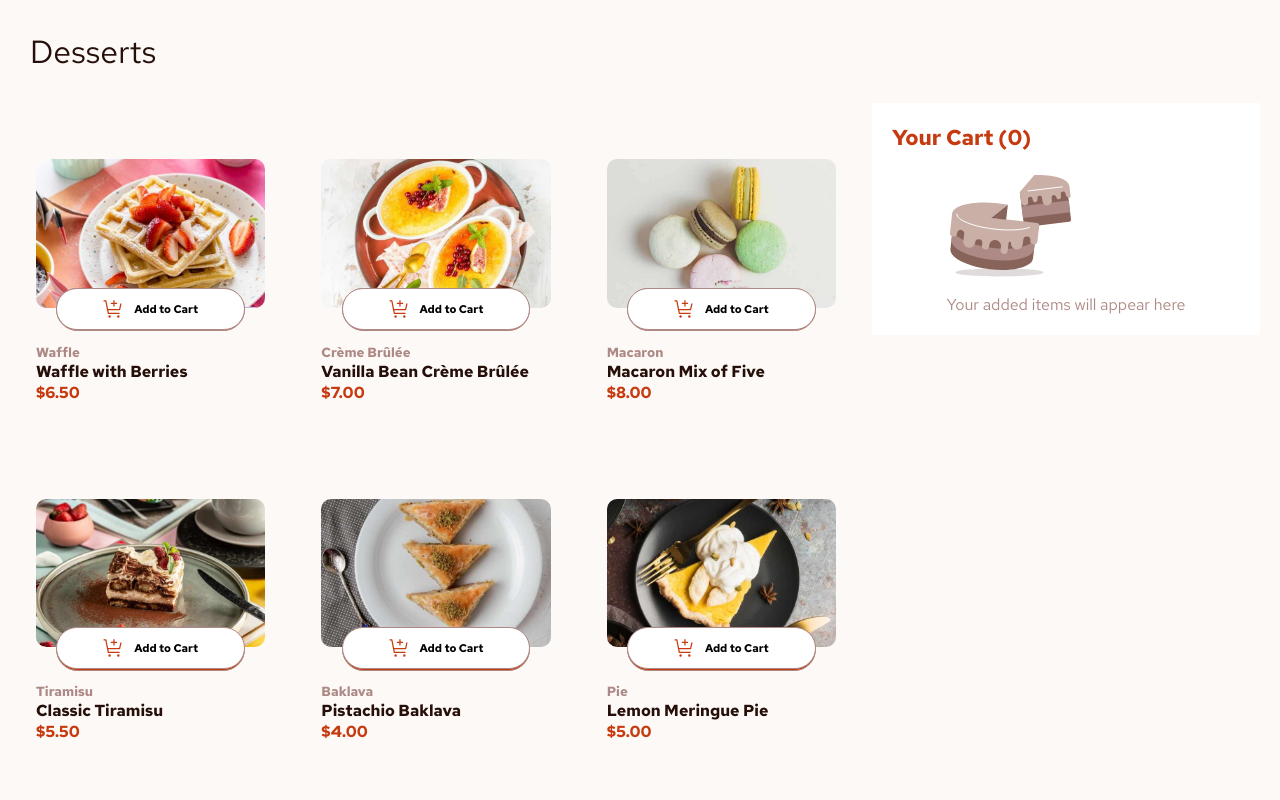
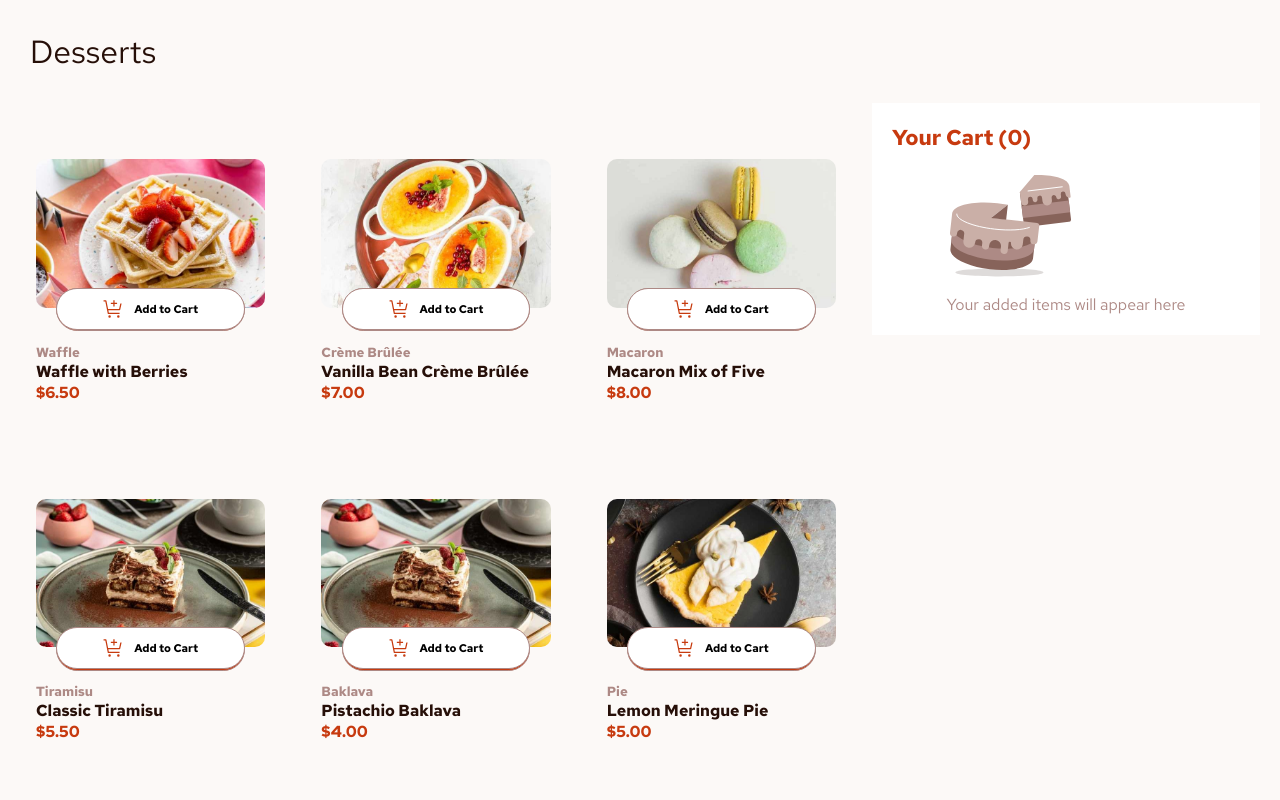
Before and after one commit to BentumYaw001/FrontendMentorProductList, a React (Vite) app: page / in a window 1280 px wide. Shown: the top 800 px of the page. Built offline with nearby package versions, Linux system fonts and the light colour scheme.

Commit message:
all images refactored

```diff
--- a/src/App.jsx
+++ b/src/App.jsx
@@ -5,7 +5,7 @@ import { useStore } from "./componets/FoodDisplay";
 import { Checklist2 } from "./componets/FoodDisplay";
 import Modal from "./componets/Modal";
 import { useTriggerStore } from "./componets/TriggerMechanism";
-import CarbonNeutral from "assets/images/icon-carbon-neutral.svg";
+import CarbonNeutral from "/assets/images/icon-carbon-neutral.svg";
 
 function App() {
   const arr = useStore((state) => state.customerChoices);
--- a/src/componets/FoodData.jsx
+++ b/src/componets/FoodData.jsx
@@ -1,8 +1,28 @@
+import image1 from "/assets/images/image-waffle-mobile.jpg";
+import image2 from "/assets/images/image-creme-brulee-mobile.jpg";
+import image3 from "/assets/images/image-macaron-mobile.jpg";
+import image4 from "/assets/images/image-tiramisu-mobile.jpg";
+import image5 from "/assets/images/image-tiramisu-mobile.jpg";
+import image6 from "/assets/images/image-meringue-mobile.jpg";
+import image7 from "/assets/images/image-cake-mobile.jpg";
+import image8 from "/assets/images/image-brownie-mobile.jpg";
+import image9 from "/assets/images/image-panna-cotta-mobile.jpg";
+
+import imagethumbnail1 from "/assets/images/image-waffle-thumbnail.jpg";
+import imagethumbnail2 from "/assets/images/image-creme-brulee-thumbnail.jpg";
+import imagethumbnail3 from "/assets/images/image-macaron-thumbnail.jpg";
+import imagethumbnail4 from "/assets/images/image-tiramisu-thumbnail.jpg";
+import imagethumbnail5 from "/assets/images/image-tiramisu-thumbnail.jpg";
+import imagethumbnail6 from "/assets/images/image-meringue-thumbnail.jpg";
+import imagethumbnail7 from "/assets/images/image-cake-thumbnail.jpg";
+import imagethumbnail8 from "/assets/images/image-brownie-thumbnail.jpg";
+import imagethumbnail9 from "/assets/images/image-panna-cotta-thumbnail.jpg";
+
 const FoodData = [
   {
     image: {
-      thumbnail: "./assets/images/image-waffle-thumbnail.jpg",
-      mobile: "./assets/images/image-waffle-mobile.jpg",
+      thumbnail: imagethumbnail1,
+      mobile: image1,
       tablet: "./assets/images/image-waffle-tablet.jpg",
       desktop: "./assets/images/image-waffle-desktop.jpg",
     },
@@ -12,8 +32,8 @@ const FoodData = [
   },
   {
     image: {
-      thumbnail: "./assets/images/image-creme-brulee-thumbnail.jpg",
-      mobile: "./assets/images/image-creme-brulee-mobile.jpg",
+      thumbnail: imagethumbnail2,
+      mobile: image2,
       tablet: "./assets/images/image-creme-brulee-tablet.jpg",
       desktop: "./assets/images/image-creme-brulee-desktop.jpg",
     },
@@ -23,8 +43,8 @@ const FoodData = [
   },
   {
     image: {
-      thumbnail: "./assets/images/image-macaron-thumbnail.jpg",
-      mobile: "./assets/images/image-macaron-mobile.jpg",
+      thumbnail: imagethumbnail3,
+      mobile: image3,
       tablet: "./assets/images/image-macaron-tablet.jpg",
       desktop: "./assets/images/image-macaron-desktop.jpg",
     },
@@ -34,8 +54,8 @@ const FoodData = [
   },
   {
     image: {
-      thumbnail: "./assets/images/image-tiramisu-thumbnail.jpg",
-      mobile: "./assets/images/image-tiramisu-mobile.jpg",
+      thumbnail: imagethumbnail4,
+      mobile: image4,
       tablet: "./assets/images/image-tiramisu-tablet.jpg",
       desktop: "./assets/images/image-tiramisu-desktop.jpg",
     },
@@ -45,8 +65,8 @@ const FoodData = [
   },
   {
     image: {
-      thumbnail: "./assets/images/image-baklava-thumbnail.jpg",
-      mobile: "./assets/images/image-baklava-mobile.jpg",
+      thumbnail: imagethumbnail5,
+      mobile: image5,
       tablet: "./assets/images/image-baklava-tablet.jpg",
       desktop: "./assets/images/image-baklava-desktop.jpg",
     },
@@ -56,8 +76,8 @@ const FoodData = [
   },
   {
     image: {
-      thumbnail: "./assets/images/image-meringue-thumbnail.jpg",
-      mobile: "./assets/images/image-meringue-mobile.jpg",
+      thumbnail: imagethumbnail6,
+      mobile: image6,
       tablet: "./assets/images/image-meringue-tablet.jpg",
       desktop: "./assets/images/image-meringue-desktop.jpg",
     },
@@ -67,8 +87,8 @@ const FoodData = [
   },
   {
     image: {
-      thumbnail: "./assets/images/image-cake-thumbnail.jpg",
-      mobile: "./assets/images/image-cake-mobile.jpg",
+      thumbnail: imagethumbnail7,
+      mobile: image7,
       tablet: "./assets/images/image-cake-tablet.jpg",
       desktop: "./assets/images/image-cake-desktop.jpg",
     },
@@ -78,8 +98,8 @@ const FoodData = [
   },
   {
     image: {
-      thumbnail: "./assets/images/image-brownie-thumbnail.jpg",
-      mobile: "./assets/images/image-brownie-mobile.jpg",
+      thumbnail: imagethumbnail8,
+      mobile: image8,
       tablet: "./assets/images/image-brownie-tablet.jpg",
       desktop: "./assets/images/image-brownie-desktop.jpg",
     },
@@ -89,8 +109,8 @@ const FoodData = [
   },
   {
     image: {
-      thumbnail: "./assets/images/image-panna-cotta-thumbnail.jpg",
-      mobile: "./assets/images/image-panna-cotta-mobile.jpg",
+      thumbnail: imagethumbnail9,
+      mobile: image9,
       tablet: "./assets/images/image-panna-cotta-tablet.jpg",
       desktop: "./assets/images/image-panna-cotta-desktop.jpg",
     },
--- a/src/componets/FoodDisplay.jsx
+++ b/src/componets/FoodDisplay.jsx
@@ -1,8 +1,8 @@
 import { useEffect, useState } from "react";
 import { create } from "zustand";
 import { useTriggerStore } from "./TriggerMechanism";
-import ImageAddToCart from "assets/images/icon-add-to-cart.svg";
-import emptyCart from "assets/images/illustration-empty-cart.svg";
+import ImageAddToCart from "/assets/images/icon-add-to-cart.svg";
+import emptyCart from "/assets/images/illustration-empty-cart.svg";
 
 // Zustand store
 export const useStore = create((set) => ({
--- a/src/componets/Modal.jsx
+++ b/src/componets/Modal.jsx
@@ -1,6 +1,7 @@
 import { useStore } from "./FoodDisplay";
 import FoodData from "./FoodData";
 import { useTriggerStore } from "./TriggerMechanism";
+import orderConFirmed from "/assets/images/icon-order-confirmed.svg";
 function Modal() {
   const selectedFood = useStore((state) => state.customerChoices);
   const Triggered = useTriggerStore((state) => state.Triggered);
@@ -12,10 +13,7 @@ function Modal() {
     <div className={`startNewOrder ${Triggered ? "" : "Hidden"}`}>
       <div className="orderConfirmed">
         <div className="description">
-          <img
-            src="assets/images/icon-order-confirmed.svg"
-            alt="Order Confirmed"
-          />
+          <img src={orderConFirmed} alt="Order Confirmed" />
           <h2>Order Confirmed</h2>
           <p>We hope you enjoy your food!</p>
         </div>
```
